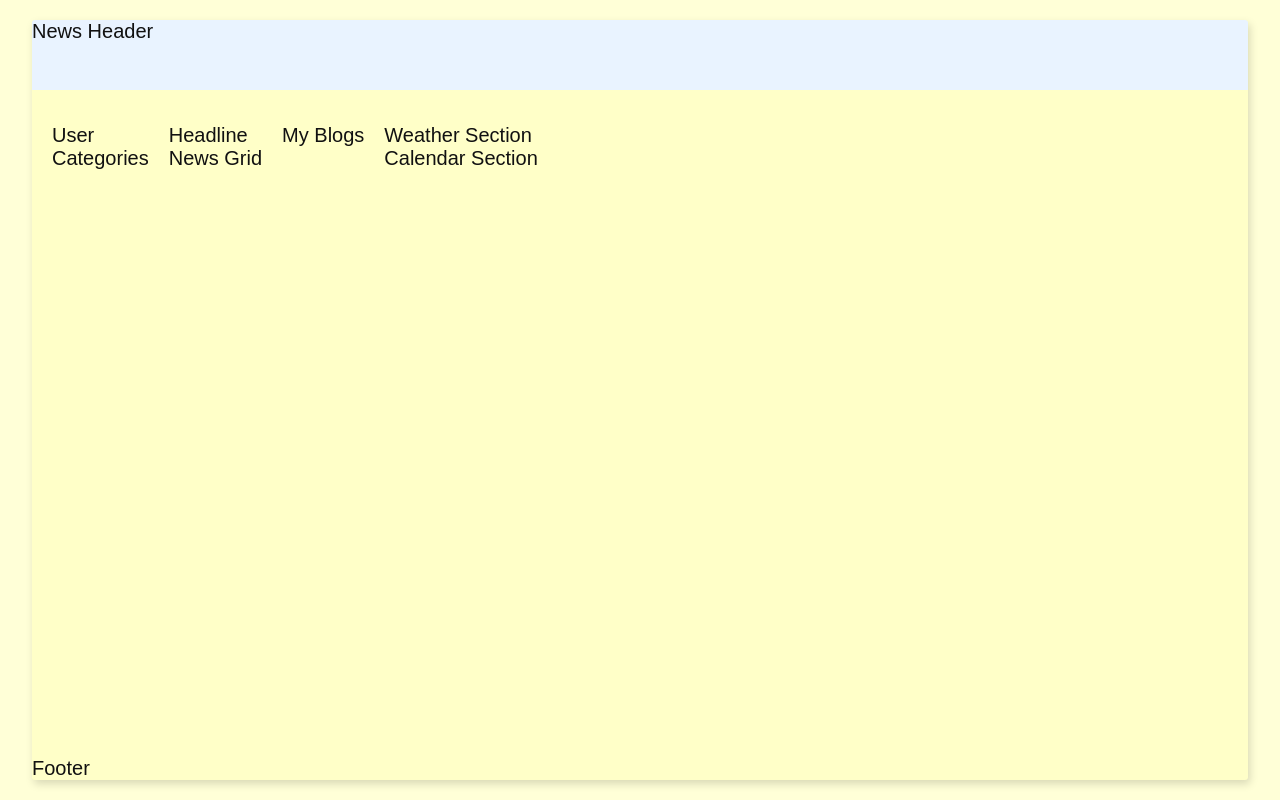
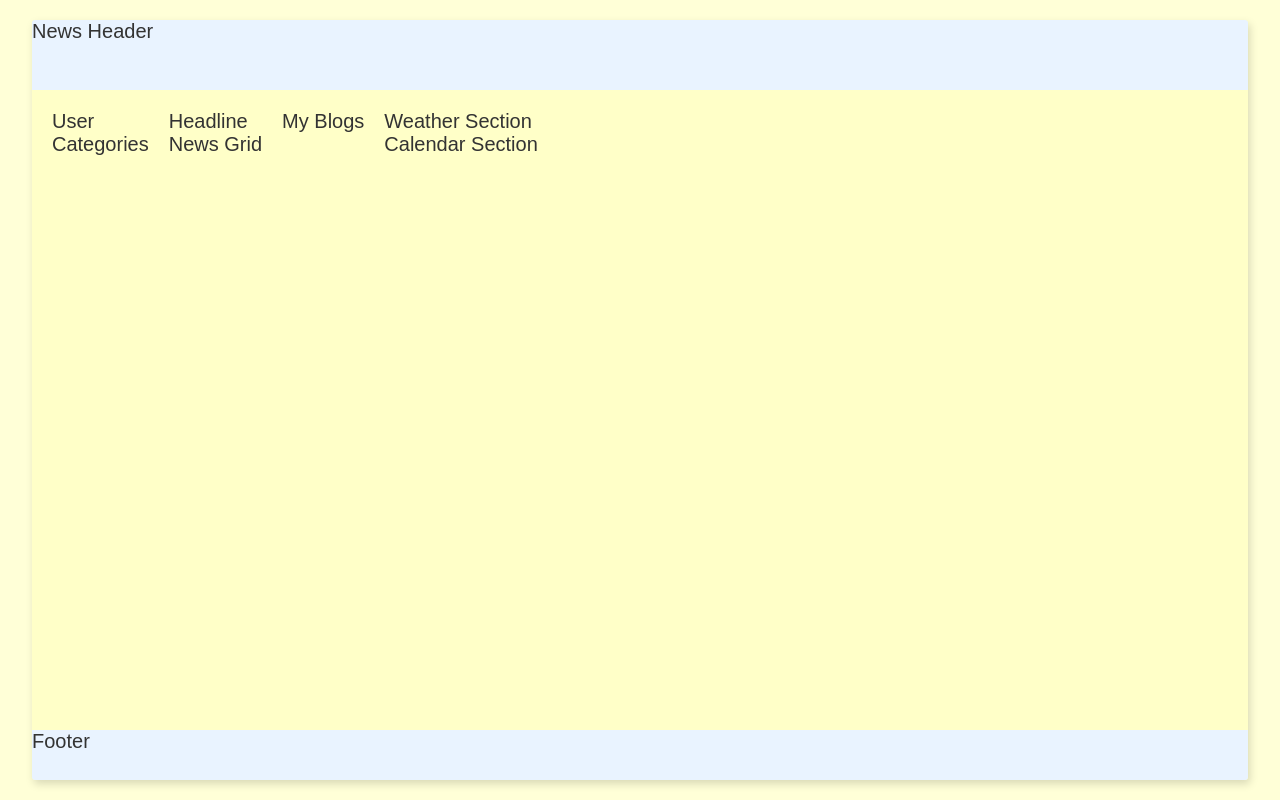
Before and after one commit to Nimira43/Atlas-News, a React (Vite) app: page / in a window 1280 px wide. Built offline with nearby package versions, Linux system fonts and the light colour scheme; a web font is replaced by a local one.

Commit message:
Styling footer

```diff
--- a/src/index.css
+++ b/src/index.css
@@ -57,7 +57,7 @@ html {
 
 .news {
   font-size: 2rem;
-  color: var(--dark);
+  color: var(--grey-dark);
   height: 100%;
   width: 100%;
   display: flex;
@@ -78,3 +78,10 @@ html {
   height: calc(100% - 16rem);
   padding: 0 2rem;
 }
+
+.news-footer {
+  width: 100%;
+  min-height: 5rem;
+  background-color: var(--support-blue-light);
+  border-radius: 0 0 0.3rem 0.3rem;
+}
```
